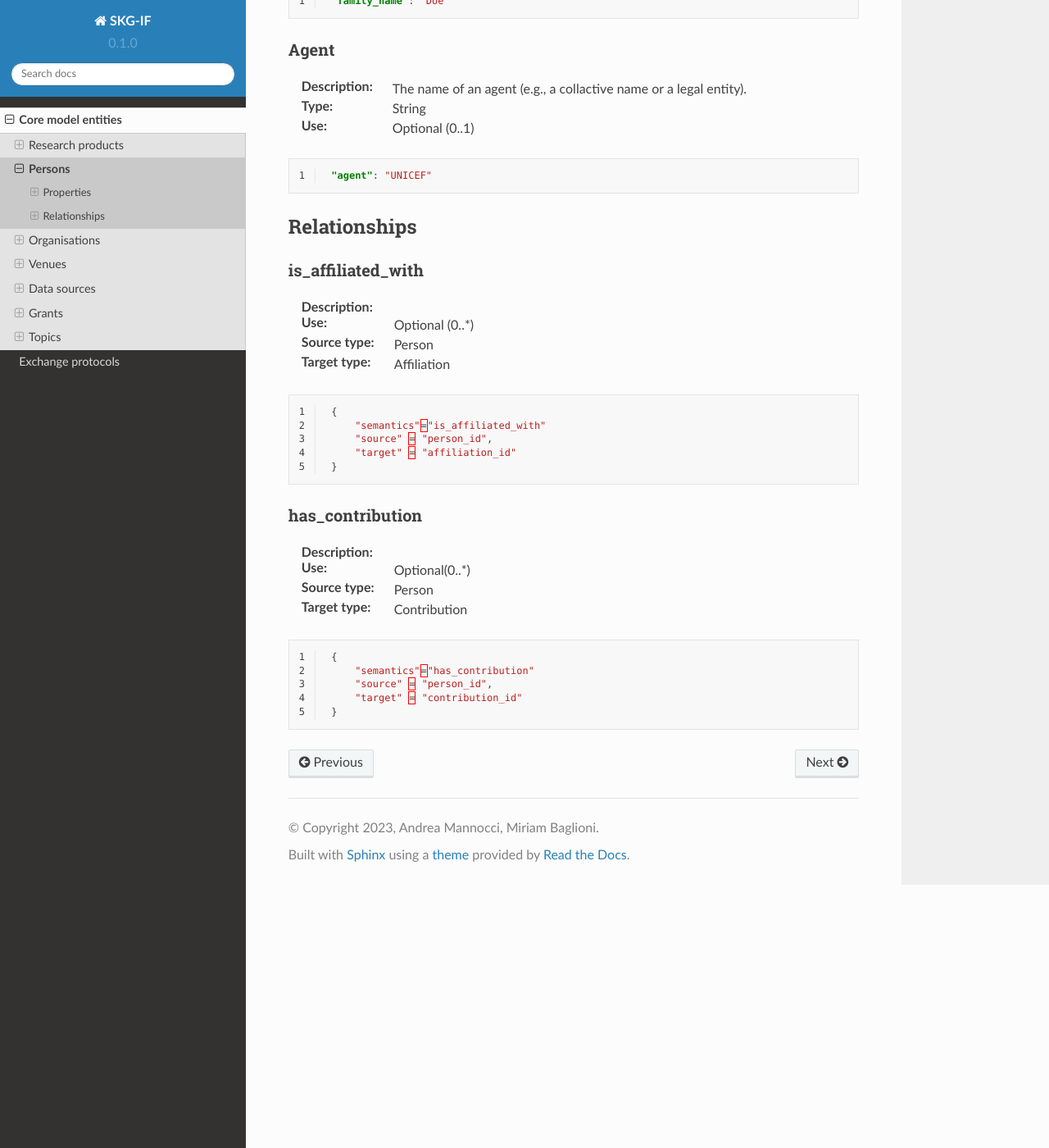
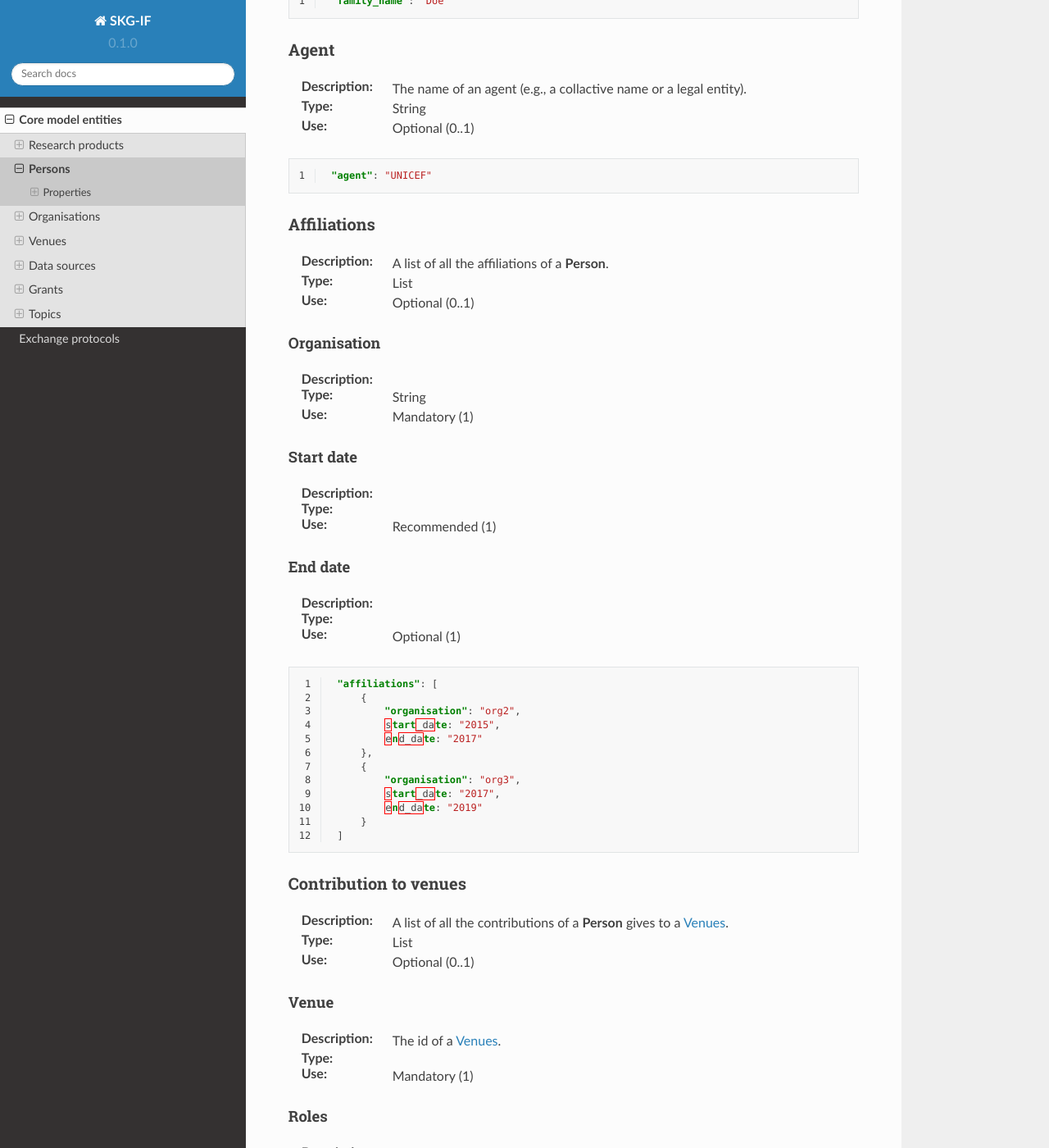
Before and after one commit to andremann/SKG-IF, a Sphinx documentation site: the page built from docs/source/persons.rst, in a window 1280 px wide and 1400 px high, scrolled down 1464 px. Shown: the whole window at 82% size. Built offline with Sphinx 7.4.7 and the Read the Docs theme 2.0.0, drawn with Linux system fonts in a browser that asks for light colours; some of the changed text lies outside the part shown.

Commit message:
working on persons

```diff
--- a/docs/source/persons.rst
+++ b/docs/source/persons.rst
@@ -87,39 +87,71 @@ Agent
     "agent": "UNICEF"
 
 
+Affiliations
+------
+:Description: A list of all the affiliations of a **Person**.
+:Type: List
+:Use: Optional (0..1)
 
-Relationships
-================
+Organisation
+^^^^^^^^^
+:Description:
+:Type: String
+:Use: Mandatory (1)
 
-is_affiliated_with
-------------------
+Start date
+^^^^^^^^^
 :Description:
-:Use: Optional (0..*)
-:Source type: Person
-:Target type: Affiliation
+:Type:
+:Use: Recommended (1)
+
+End date
+^^^^^^^^^
+:Description:
+:Type:
+:Use: Optional (1)
 
 .. code-block:: json
    :linenos:
 
-    {
-        "semantics"="is_affiliated_with"
-        "source" = "person_id",
-        "target" = "affiliation_id"
-    }
+    "affiliations": [
+        {
+            "organisation": "org2",
+            start_date: "2015",
+            end_date: "2017"
+        },
+        {
+            "organisation": "org3",
+            start_date: "2017",
+            end_date: "2019"
+        }
+    ]
 
 
-has_contribution
------------------------
+Contribution to venues
+------
+:Description: A list of all the contributions of a **Person** gives to a :ref:`Venue`.
+:Type: List
+:Use: Optional (0..1)
+
+Venue
+^^^^^^^^^
+:Description: The id of a :ref:`Venue`.
+:Type:
+:Use: Mandatory (1)
+
+Roles
+^^^^^^^^^
 :Description:
-:Use: Optional(0..*)
-:Source type: Person
-:Target type: Contribution
+:Type: List of Strings representing the roles for the venue.
+:Use: Mandatory (1)
 
 .. code-block:: json
    :linenos:
 
-    {
-        "semantics"="has_contribution"
-        "source" = "person_id",
-        "target" = "contribution_id"
-    }
+   "venues": [
+        {
+            "venue": "venue_3",
+            "roles": ["editor"]
+        }
+   ]
--- a/docs/source/products.rst
+++ b/docs/source/products.rst
@@ -341,7 +341,7 @@ Hosting data source
 
 Relevant organisations
 --------------------
-:Description: A list of relevant :ref:`Organisation` IDs associated witht he **Research product** (without passing from :ref:`Person`)
+:Description: A list of relevant :ref:`Organisation` IDs associated with the **Research product** (without passing from :ref:`Person`)
 :Type: List
 :Use: Recommended (1)
 
@@ -353,7 +353,7 @@ Relevant organisations
 
 Funding
 --------------------
-:Description: A list of relevant :ref:`Grant` IDs associated witht he **Research product**
+:Description: A list of relevant :ref:`Grant` IDs associated with the **Research product**
 :Type: List
 :Use: Recommended (1)
 
```
